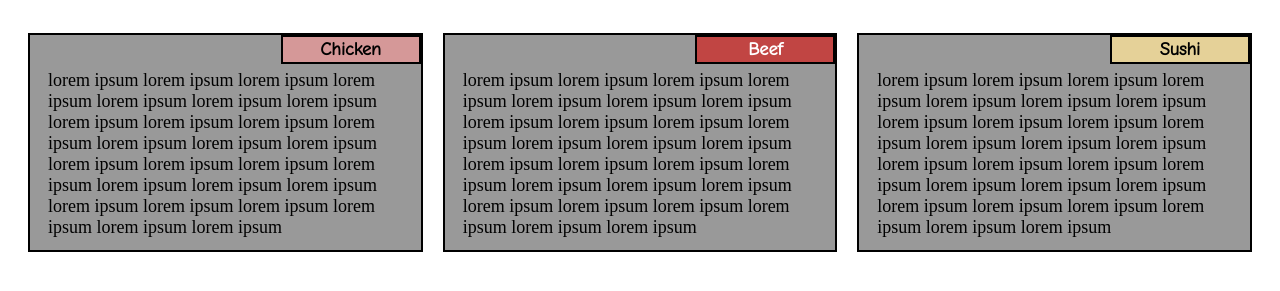
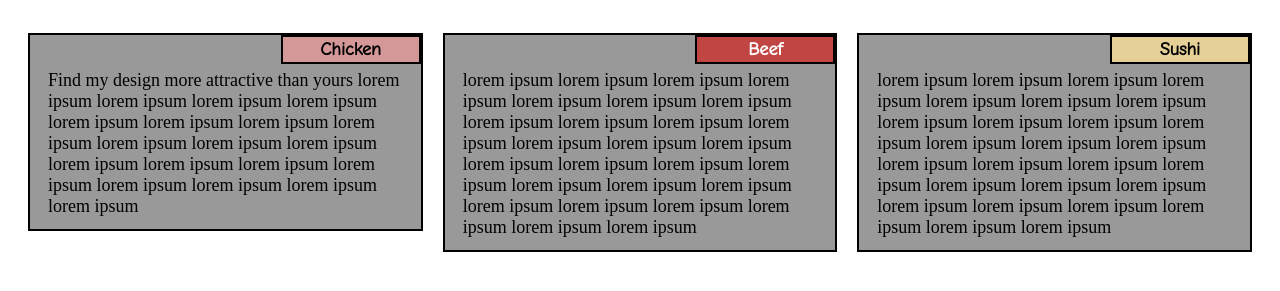
Before and after one commit to vishwavrat2802/Module-2_Assignment, a plain HTML site: page Assignment 2/index.html in a window 1280 px wide. Shown: the part 139-430 px from the top of the page. Drawn offline with Linux system fonts and the light colour scheme.

Commit message:
Update index.html

```diff
--- a/Assignment 2/index.html
+++ b/Assignment 2/index.html
@@ -13,7 +13,7 @@
 			<div class="col-md-4 col-sm-6 col-xs-12">
 				<div id="boxes">
 					<div id="sect">Chicken</div>
-					<div id="text">lorem ipsum lorem ipsum lorem ipsum lorem ipsum lorem ipsum lorem ipsum lorem ipsum lorem ipsum lorem ipsum lorem ipsum lorem ipsum lorem ipsum lorem ipsum lorem ipsum lorem ipsum lorem ipsum lorem ipsum lorem ipsum lorem ipsum lorem ipsum lorem ipsum lorem ipsum lorem ipsum lorem ipsum lorem ipsum lorem ipsum lorem ipsum</div>
+					<div id="text">Find my design more attractive than yours  lorem ipsum lorem ipsum lorem ipsum lorem ipsum lorem ipsum lorem ipsum lorem ipsum lorem ipsum lorem ipsum lorem ipsum lorem ipsum lorem ipsum lorem ipsum lorem ipsum lorem ipsum lorem ipsum lorem ipsum lorem ipsum lorem ipsum</div>
 				</div>
 			</div>
 		</section>
```
